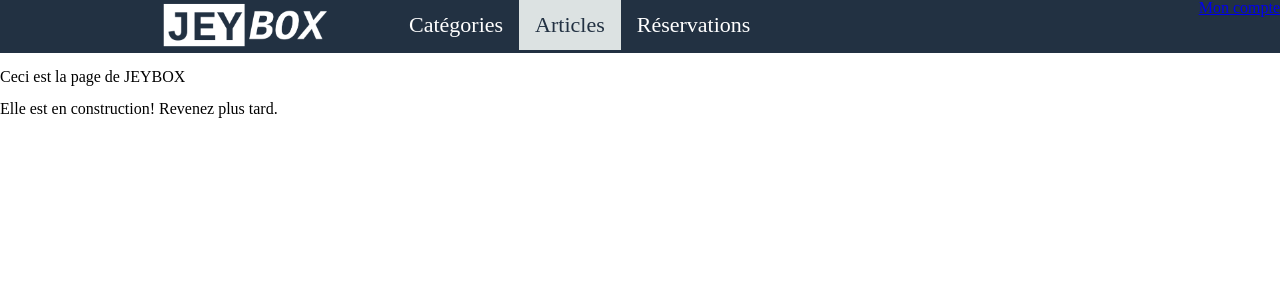
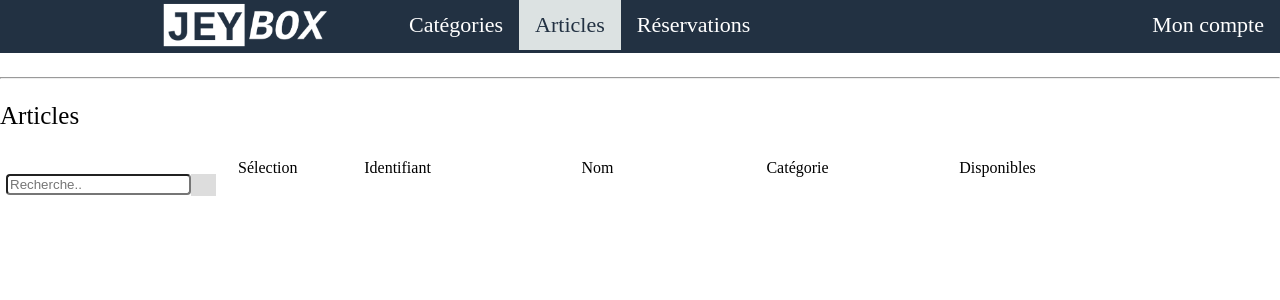
Before and after one commit to eloiselle/InventaireJEYBOX, a PHP site: page /article.php in a window 1280 px wide. Shown: the top 300 px of the page. Run offline with PHP 8.4, Linux system fonts and the light colour scheme.

Commit message:
- Removed class="nav" (wasn't necessary) - Added article body - Fixed "Mon compte" button appearence

```diff
--- a/article.php
+++ b/article.php
@@ -6,17 +6,37 @@
     <title>index</title>
   </head>
   <body>
-    <nav class="nav">
+    <nav>
       <ul>
         <li><img src="images/JEYBOX_Logo_1037x300.png" alt="Logo JEYBOX" width="173" height="50"></li>
         <li><a class="button" href="categorie.php">Catégories</a></li>
         <li><a class="active_button" href="article.php">Articles</a></li>
         <li><a class="button" href="consulter_reservation.php">Réservations</a></li>
-        <li style="float:right"><a class="menuButton" href="#compte">Mon compte</a></li>
+        <li style="float:right"><a class="button" href="#compte">Mon compte</a></li>
       </ul>
     </nav>
     <br>
-    <p>Ceci est la page de JEYBOX</p><br>
-    <p>Elle est en construction! Revenez plus tard.</p>
+    <hr>
+    <br>
+    <h1>Articles</h1>
+    <br><br>
+    <!-- Search bar -->
+    <div class="search-container">
+      <form action="/action_page.php" class="searchformh">
+        <input type="text" placeholder="Recherche.." name="search" class="searchtxt">
+        <button type="submit" class="searchbtn"><i class="fa fa-search"></i></button>
+      </form>
+    </div>
+
+    <div class="lstArticle">
+      <table style="width=100%">
+        <tr>
+          <th ="200">Sélection</th>
+          <th width="200">Identifiant</th>
+          <th width="200">Nom</th>
+          <th width="200">Catégorie</th>
+          <th width="200">Disponibles</th>
+        </tr>
+      </table>
   </body>
 </html>
--- a/categorie.php
+++ b/categorie.php
@@ -8,13 +8,13 @@
     <title>JEYBOX - Catégories</title>
   </head>
   <body>
-    <nav class="nav">
+    <nav>
       <ul>
         <li><img src="images/JEYBOX_Logo_1037x300.png" alt="Logo JEYBOX" width="173" height="50"></li>
         <li><a class="active_button" href="categorie.php">Catégories</a></li>
         <li><a class="button" href="article.php">Articles</a></li>
         <li><a class="button" href="consulter_reservation.php">Réservations</a></li>
-        <li style="float:right"><a class="menuButton" href="#compte">Mon compte</a></li>
+        <li style="float:right"><a class="button" href="#compte">Mon compte</a></li>
       </ul>
     </nav>
     <br>
--- a/consulter_reservation.php
+++ b/consulter_reservation.php
@@ -8,13 +8,13 @@
     <title>JEYBOX - Réservations</title>
   </head>
   <body>
-    <nav class="nav">
+    <nav>
       <ul>
         <li><img src="images/JEYBOX_Logo_1037x300.png" alt="Logo JEYBOX" width="173" height="50"></li>
         <li><a class="button" href="categorie.php">Catégories</a></li>
         <li><a class="button" href="article.php">Articles</a></li>
         <li><a class="active_button" href="consulter_reservation.php">Réservations</a></li>
-        <li style="float:right"><a class="menuButton" href="#compte">Mon compte</a></li>
+        <li style="float:right"><a class="button" href="#compte">Mon compte</a></li>
       </ul>
     </nav>
     <br>
--- a/index.html
+++ b/index.html
@@ -8,13 +8,13 @@
 </head>
 
 <body>
-  <nav class="nav">
+  <nav>
     <ul>
       <li><img src="images/JEYBOX_Logo_1037x300.png" alt="Logo JEYBOX" width="173" height="50"></li>
       <li><a class="active_button" href="categorie.php">Catégories</a></li>
       <li><a class="button" href="article.php">Articles</a></li>
       <li><a class="button" href="consulter_reservation.php">Réservations</a></li>
-      <li style="float:right"><a class="menuButton" href="#compte">Mon compte</a></li>
+      <li style="float:right"><a class="button" href="#compte">Mon compte</a></li>
     </ul>
   </nav>
   <br>
```
